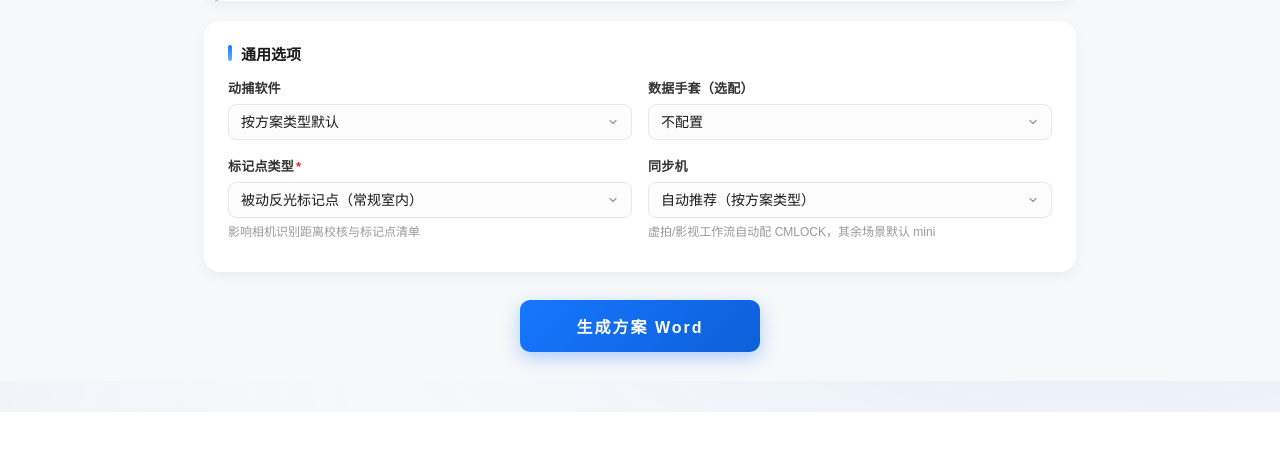
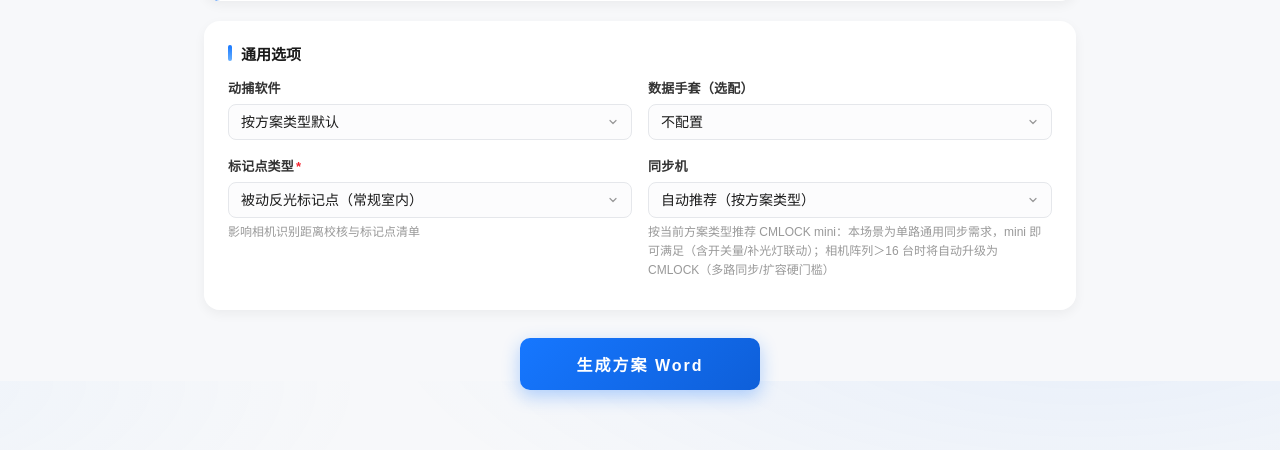
Before and after one commit to yht1078306572-ui/Solution, a Flask app: page / in a window 1280 px wide. Shown: the part 1219-1669 px from the top of the page. Before the commit the page ends 1631 px from the top, so only its background shows below. Run offline with Flask 3, Linux system fonts and the light colour scheme.

Commit message:
feat: CMLOCK 选型逻辑对齐选型说明 V1.0（场景硬门槛+大阵列多路同步升级+前端实时校核+报告警示）

```diff
--- a/engine.py
+++ b/engine.py
@@ -830,8 +830,7 @@ def build_config(form):
                       else "CMLOCK mini")
     elif sync_req in SYNC_MODELS:
         sync, sync_model = True, sync_req
-        if has_u and sync_model == "CMLOCK mini":
-            sync_model = "CMLOCK"     # 水下强制升级：招标要求 Genlock/Timecode/VESA
+        # 手动选择是否触碰硬门槛，由布局确定后的“同步机选型复核”统一判定
     else:
         sync, sync_model = bool(form.get("sync", True)), "CMLOCK"
     if "sync" in form and not form.get("sync") and form.get("sync_model") is None:
@@ -911,6 +910,42 @@ def build_config(form):
             cfg["cam_assign"] = [(x, y, z, cam) for (x, y, z) in layout["positions"]]
             cfg["cam_counts"] = {cam: n_total}
 
+    # 同步机选型复核（CMLOCK 系列选型说明 V1.0）：
+    # 硬门槛 Genlock/Timecode/VESA、通用同步超 1 入 1 出或扩容、机架集中 → CMLOCK；
+    # 单路主动光同步/开关量/补光灯联动 → CMLOCK mini；水下强制 CMLOCK
+    if sync:
+        n_dev = cfg["layout"]["n_total"] + (1 if scene_key == "embodied" else 0)
+        multi_ch = n_dev > 16                   # 大阵列：多路同步/扩容需求（硬门槛 2）
+        need_lock = scene_key in SCENE_SYNC_DEFAULT or has_u or multi_ch
+        if scene_key == "xr":
+            lock_why = "虚拟拍摄需 Genlock 锁相与 Timecode 时码（硬门槛，不可降配）"
+        elif scene_key == "human":
+            lock_why = "影视工作流需 Timecode 时码对齐（硬门槛，不可降配）"
+        elif scene_key == "custom":
+            lock_why = "定制项目多路同步、机架集中部署与状态管理要求"
+        elif has_u:
+            lock_why = "水下项目要求 Genlock/Timecode/VESA 接口（水下接入盒链路）"
+        else:
+            lock_why = f"阵列共 {n_dev} 台设备，通用同步超出 1 入 1 出且存在扩容需求"
+        if sync_req == "auto":
+            if need_lock and sync_model == "CMLOCK mini":
+                sync_model = "CMLOCK"
+                cfg["opts"]["sync_model"] = "CMLOCK"
+            reason = (f"同步机自动选型说明：{lock_why}，故推荐 CMLOCK。"
+                      if need_lock else
+                      "同步机自动选型说明：本场景为单路通用同步需求，不涉及 Genlock/Timecode/"
+                      "VESA 与多路扩容，CMLOCK mini 即可覆盖（含开关量/补光灯联动），"
+                      "方案更轻量、成本更优。")
+            cfg["cam_reason"] = (cfg["cam_reason"] + " " + reason).strip()
+        elif need_lock and sync_model == "CMLOCK mini":
+            # 手动选择触碰硬门槛：强制升级并在报告中说明（水下此前已升级，此处兜底）
+            cfg["opts"]["sync_model"] = sync_model = "CMLOCK"
+            cfg["cam_reason"] = (cfg["cam_reason"] + " ⚠ 同步机选型复核：手动选择的 "
+                                 f"CMLOCK mini 不满足本项目同步需求——{lock_why}；"
+                                 "依据 CMLOCK 系列选型规则（硬门槛不可降配），"
+                                 "本方案已按 CMLOCK 配置。").strip()
+        cfg["bom_sync_final"] = sync_model
+
     # 选型-场地距离校核：任何所选型号识别距离不足即告警（含混用第二型号）
     d_req = required_range(L, W, H)
     warns = []
--- a/templates/index.html
+++ b/templates/index.html
@@ -388,13 +388,13 @@
         </div>
         <div class="col">
           <label>同步机</label>
-          <select name="sync_model">
+          <select name="sync_model" id="sync_model">
             <option value="auto">自动推荐（按方案类型）</option>
             <option value="CMLOCK">CMLOCK（6 入 6 出+Genlock/Timecode/VESA，机架式）</option>
             <option value="CMLOCK mini">CMLOCK mini（单路同步+开关量/补光灯联动，轻量）</option>
             <option value="none">不配置</option>
           </select>
-          <div class="hint">虚拍/影视工作流自动配 CMLOCK，其余场景默认 mini</div>
+          <div class="hint" id="sync_hint">虚拍/影视工作流自动配 CMLOCK，其余场景默认 mini</div>
         </div>
       </div>
     </fieldset>
@@ -499,9 +499,101 @@
       camHint.className = 'hint ok';
     }
   }
+  // 同步机选型实时校核：按场景同步需求匹配 CMLOCK / CMLOCK mini
+  // 需求依据：Genlock 锁相（虚拍）、Timecode 时码（影视）、多路同步与可靠性（定制）、
+  // 水下接入盒链路（水下）→ 必须 CMLOCK；其余单路通用同步场景 mini 即可
+  const syncSel = document.getElementById('sync_model');
+  const syncHint = document.getElementById('sync_hint');
+  const SYNC_NEED = {
+    xr: { need: 'CMLOCK', why: '虚拟拍摄需 Genlock 锁相 + Timecode 时码，mini 无此接口' },
+    human: { need: 'CMLOCK', why: '影视工作流需 Timecode 时码对齐，mini 无此接口' },
+    custom: { need: 'CMLOCK', why: '定制项目多路同步与 7×24 可靠性要求' },
+    underwater: { need: 'CMLOCK', why: '水下接入盒链路强制要求 CMLOCK' },
+  };
+  function checkSync() {
+    const sk = sceneSel.value;
+    const req = SYNC_NEED[sk];
+    const rec = req ? req.need : 'CMLOCK mini';
+    const recWhy = req ? req.why : '本场景为单路通用同步需求，mini 即可满足（含开关量/补光灯联动）';
+    const v = syncSel.value;
+    if (v === 'auto') {
+      syncHint.textContent = `按当前方案类型推荐 ${rec}：${recWhy}`
+        + (req ? '' : '；相机阵列＞16 台时将自动升级为 CMLOCK（多路同步/扩容硬门槛）');
+      syncHint.className = 'hint';
+    } else if (v === 'none') {
+      syncHint.textContent = '△ 不配置同步机：多相机与外部设备将无统一时基，仅建议单机位/演示场景';
+      syncHint.className = 'hint warn';
+    } else if (v === rec) {
+      syncHint.textContent = `✓ ${v} 与本场景同步需求匹配（${recWhy}）`;
+      syncHint.className = 'hint ok';
+    } else {
+      syncHint.textContent = req
+        ? `⚠ 本场景要求 CMLOCK（${req.why}），当前选择 ${v} 不满足，建议改选 CMLOCK 或“自动推荐”`
+        : `△ ${v} 可用于本场景，但 ${rec} 已满足需求（${recWhy}），存在配置富余`;
+      syncHint.className = 'hint warn';
+    }
+  }
+  syncSel.addEventListener('change', checkSync);
+  sceneSel.addEventListener('change', checkSync);
+  checkSync();
+
   [camSel, inL, inW, inH].forEach(el => el.addEventListener('input', checkCamRange));
   markerSel.addEventListener('change', checkCamRange);
   checkCamRange();
+
+  // 覆盖不足硬告警：点击生成时弹确认框，确认后才继续
+  const form = document.querySelector('form');
+  const warnMask = document.getElementById('warn_mask');
+  const warnText = document.getElementById('warn_text');
+  let forceSubmit = false;
+  form.addEventListener('submit', function (e) {
+    if (forceSubmit) return;
+    const d = reqRange();
+    if (camSel.value === 'auto' || !d) return;
+    const active = markerSel.value === 'active';
+    const opt = camSel.options[camSel.selectedIndex];
+    const rng = parseFloat(active ? opt.dataset.da : opt.dataset.dp);
+    if (rng < d) {
+      e.preventDefault();
+      warnText.innerHTML = `当前选型 <b>${camSel.value}</b>（${active ? '主动' : '被动'}识别距离 <b>${rng}m</b>）`
+        + `无法满足场地最远工作距离 <b>${d.toFixed(1)}m</b> 的要求，`
+        + `生成方案中相机将无法覆盖全部工作区域。<br><br>建议改用“自动推荐”或更高档型号。确认仍按当前配置生成吗？`;
+      warnMask.style.display = 'flex';
+    }
+  });
+  document.getElementById('warn_cancel').addEventListener('click', () => {
+    warnMask.style.display = 'none';
+  });
+  document.getElementById('warn_ok').addEventListener('click', () => {
+    warnMask.style.display = 'none';
+    forceSubmit = true;
+    form.requestSubmit();
+  });
 </script>
+
+<!-- 覆盖不足确认弹窗 -->
+<div id="warn_mask" style="display:none;position:fixed;inset:0;background:rgba(15,23,42,.45);
+     z-index:99;align-items:center;justify-content:center;">
+  <div style="background:#fff;border-radius:16px;box-shadow:0 20px 60px rgba(0,0,0,.25);
+       max-width:440px;width:88%;padding:26px 28px 20px;">
+    <div style="display:flex;align-items:center;gap:10px;margin-bottom:12px;">
+      <div style="width:36px;height:36px;border-radius:50%;flex:none;
+           background:linear-gradient(135deg,#F59E0B,#FBBF24);
+           display:flex;align-items:center;justify-content:center;
+           color:#fff;font-size:20px;font-weight:800;">!</div>
+      <div style="font-size:16px;font-weight:800;color:#1A1A1A;">相机覆盖不足警示</div>
+    </div>
+    <div id="warn_text" style="font-size:13px;color:#444;line-height:1.8;"></div>
+    <div style="text-align:right;margin-top:18px;">
+      <button type="button" id="warn_cancel"
+        style="background:#F0F4FA;color:#0E5FD9;border:1px solid #E3EAF5;border-radius:9px;
+        padding:9px 20px;font-size:13px;font-weight:700;cursor:pointer;margin-right:8px;">返回修改</button>
+      <button type="button" id="warn_ok"
+        style="background:linear-gradient(135deg,#F59E0B,#F97316);color:#fff;border:none;
+        border-radius:9px;padding:9px 20px;font-size:13px;font-weight:700;cursor:pointer;
+        box-shadow:0 4px 12px rgba(245,158,11,.35);">确认生成</button>
+    </div>
+  </div>
+</div>
 </body>
 </html>
```
